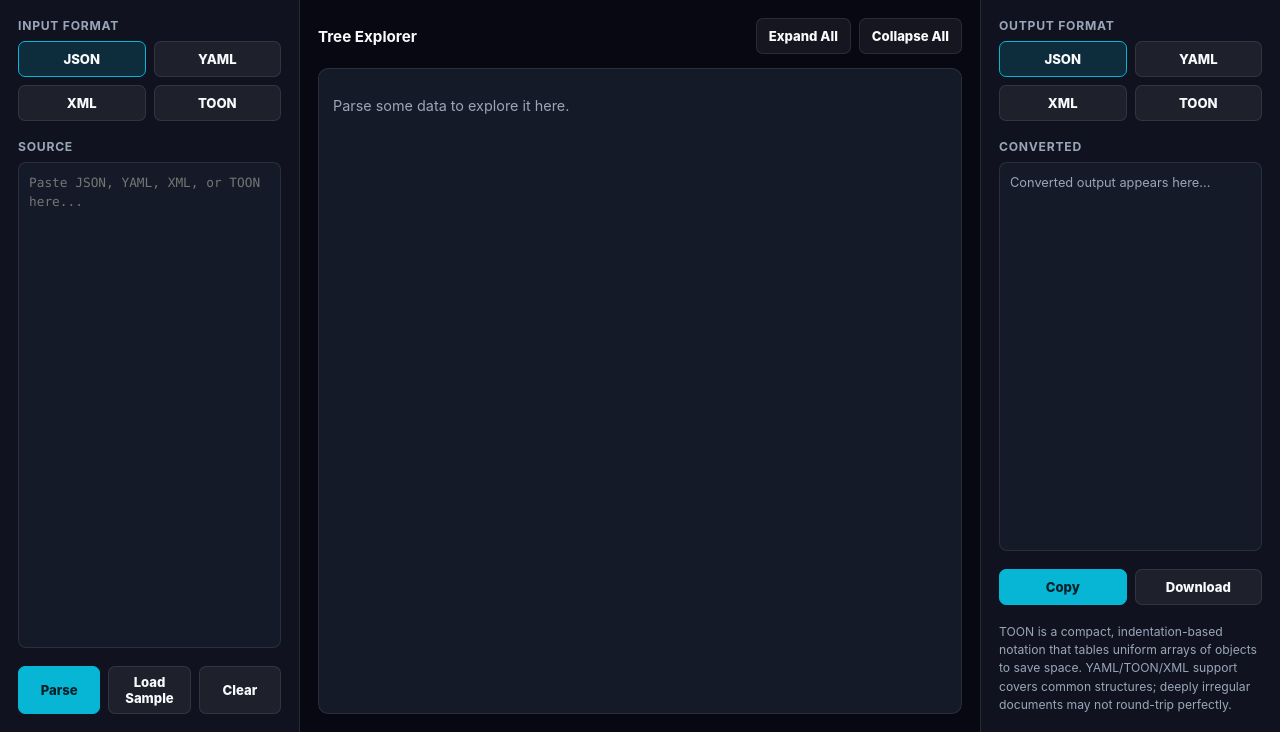
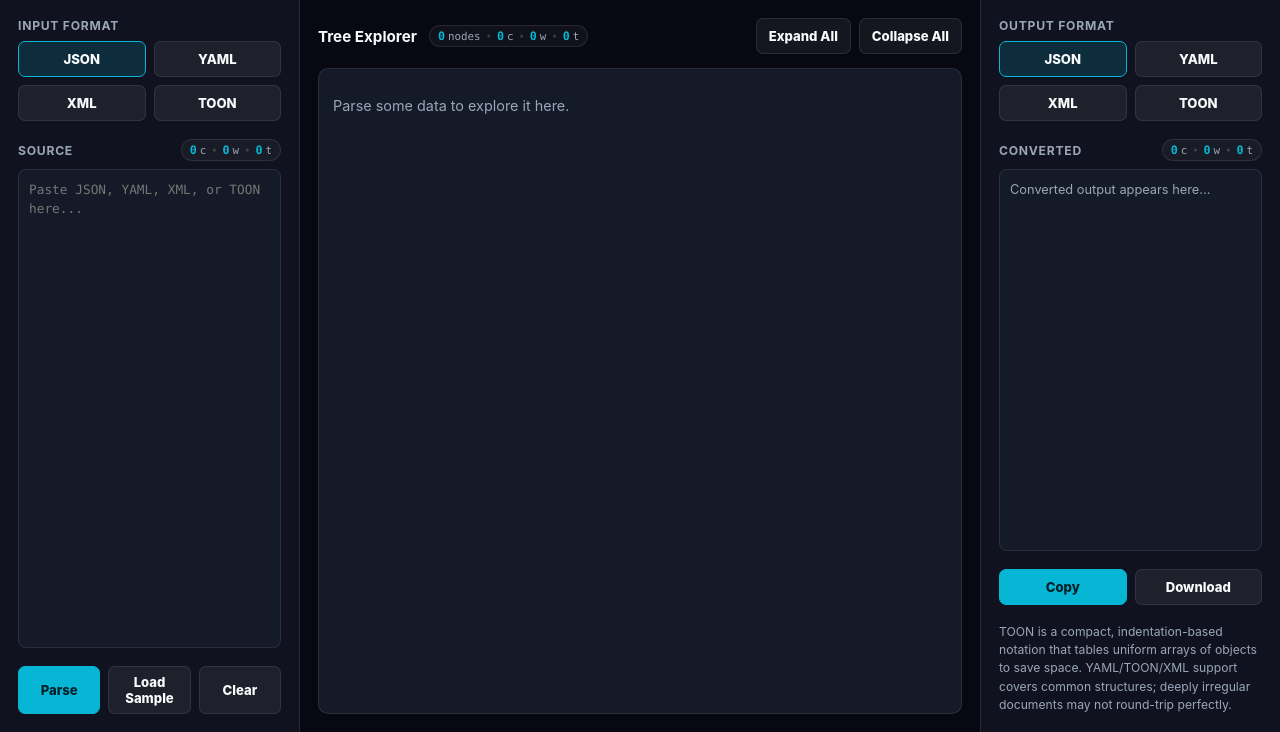
Before and after one commit to Echoshard/UtilityHub, a PHP site: page /datastudio/index.html in a window 1280 px wide. Shown: the part 68-800 px from the top of the page. Run offline with PHP 8.4, Linux system fonts and the light colour scheme.

Commit message:
Fixed issue

```diff
--- a/datastudio/app.js
+++ b/datastudio/app.js
@@ -13,11 +13,98 @@ const treeContainer = document.getElementById('treeContainer');
 const copyOutputBtn = document.getElementById('copyOutputBtn');
 const downloadOutputBtn = document.getElementById('downloadOutputBtn');
 const errorPill = document.getElementById('errorPill');
+const largeFileBanner = document.getElementById('largeFileBanner');
+
+const inputCharsEl = document.getElementById('inputChars');
+const inputWordsEl = document.getElementById('inputWords');
+const inputTokensEl = document.getElementById('inputTokens');
+
+const treeNodesEl = document.getElementById('treeNodes');
+const treeCharsEl = document.getElementById('treeChars');
+const treeWordsEl = document.getElementById('treeWords');
+const treeTokensEl = document.getElementById('treeTokens');
+
+const outputCharsEl = document.getElementById('outputChars');
+const outputWordsEl = document.getElementById('outputWords');
+const outputTokensEl = document.getElementById('outputTokens');
 
 let currentValue = undefined;
 let inputFormat = 'json';
 let outputFormat = 'json';
 let outputRaw = '';
+
+// ==========================================
+// STATISTICS CALCULATOR (Chars, Words, Tokens, Nodes)
+// ==========================================
+function calculateStats(text) {
+    if (!text) return { chars: 0, words: 0, tokens: 0 };
+    const chars = text.length;
+    const trimmed = text.trim();
+    const words = trimmed ? trimmed.split(/\s+/).length : 0;
+    const matches = text.match(/[\w]+|[^\s\w]/g);
+    let tokens = 0;
+    if (matches) {
+        for (let i = 0; i < matches.length; i++) {
+            tokens += (matches[i].length > 4) ? Math.ceil(matches[i].length / 4) : 1;
+        }
+    }
+    return { chars, words, tokens };
+}
+
+function countNodes(val) {
+    if (val === undefined) return 0;
+    if (val === null || typeof val !== 'object') return 1;
+    let count = 1;
+    if (Array.isArray(val)) {
+        for (let i = 0; i < val.length; i++) {
+            count += countNodes(val[i]);
+        }
+    } else {
+        const keys = Object.keys(val);
+        for (let i = 0; i < keys.length; i++) {
+            count += countNodes(val[keys[i]]);
+        }
+    }
+    return count;
+}
+
+function updateInputStats() {
+    const stats = calculateStats(inputText.value);
+    if (inputCharsEl) inputCharsEl.textContent = stats.chars.toLocaleString();
+    if (inputWordsEl) inputWordsEl.textContent = stats.words.toLocaleString();
+    if (inputTokensEl) inputTokensEl.textContent = stats.tokens.toLocaleString();
+}
+
+function updateTreeStats() {
+    if (currentValue === undefined) {
+        if (treeNodesEl) treeNodesEl.textContent = '0';
+        if (treeCharsEl) treeCharsEl.textContent = '0';
+        if (treeWordsEl) treeWordsEl.textContent = '0';
+        if (treeTokensEl) treeTokensEl.textContent = '0';
+        return;
+    }
+    const nodes = countNodes(currentValue);
+    const jsonStr = JSON.stringify(currentValue);
+    const stats = calculateStats(jsonStr);
+    if (treeNodesEl) treeNodesEl.textContent = nodes.toLocaleString();
+    if (treeCharsEl) treeCharsEl.textContent = stats.chars.toLocaleString();
+    if (treeWordsEl) treeWordsEl.textContent = stats.words.toLocaleString();
+    if (treeTokensEl) treeTokensEl.textContent = stats.tokens.toLocaleString();
+}
+
+function updateOutputStats() {
+    const stats = calculateStats(outputRaw);
+    if (outputCharsEl) outputCharsEl.textContent = stats.chars.toLocaleString();
+    if (outputWordsEl) outputWordsEl.textContent = stats.words.toLocaleString();
+    if (outputTokensEl) outputTokensEl.textContent = stats.tokens.toLocaleString();
+}
+
+function updateAllStats() {
+    updateInputStats();
+    updateTreeStats();
+    updateOutputStats();
+}
+
 
 // ==========================================
 // JSON (native)
@@ -615,8 +702,10 @@ function highlightByFormat(format, text) {
 }
 
 // ==========================================
-// COLLAPSIBLE TREE RENDERER
+// COLLAPSIBLE LAZY TREE RENDERER
 // ==========================================
+const PAGE_SIZE = 100;
+
 function valueClassFor(value) {
     if (value === null) return 'tree-null';
     if (typeof value === 'string') return 'tree-string';
@@ -631,9 +720,10 @@ function formatLeafValue(value) {
     return String(value);
 }
 
-function buildTreeNode(key, value) {
+function buildTreeNode(key, value, isRoot = false) {
     const wrapper = document.createElement('div');
     wrapper.className = 'tree-node';
+    if (isRoot) wrapper.classList.add('tree-root');
 
     const row = document.createElement('div');
     row.className = 'tree-row';
@@ -641,7 +731,7 @@ function buildTreeNode(key, value) {
     const isExpandable = value !== null && typeof value === 'object';
     const toggle = document.createElement('button');
     toggle.className = 'tree-toggle' + (isExpandable ? '' : ' leaf');
-    toggle.textContent = isExpandable ? '▾' : '';
+    toggle.textContent = isExpandable ? (isRoot ? '▾' : '▸') : '';
     row.appendChild(toggle);
 
     if (key !== null) {
@@ -652,6 +742,8 @@ function buildTreeNode(key, value) {
     }
 
     let childrenContainer = null;
+    let isRendered = false;
+    let isCollapsed = !isRoot;
 
     if (isExpandable) {
         const isArray = Array.isArray(value);
@@ -663,9 +755,55 @@ function buildTreeNode(key, value) {
         row.appendChild(metaSpan);
 
         childrenContainer = document.createElement('div');
-        childrenContainer.className = 'tree-children';
-        entries.forEach(([k, v]) => {
-            childrenContainer.appendChild(buildTreeNode(k, v));
+        childrenContainer.className = 'tree-children' + (isCollapsed ? ' collapsed' : '');
+
+        let loadedCount = 0;
+
+        function renderNextChunk() {
+            const nextEntries = entries.slice(loadedCount, loadedCount + PAGE_SIZE);
+            const frag = document.createDocumentFragment();
+            for (const [k, v] of nextEntries) {
+                frag.appendChild(buildTreeNode(k, v, false));
+            }
+            loadedCount += nextEntries.length;
+
+            const oldMore = childrenContainer.querySelector('.tree-load-more');
+            if (oldMore) oldMore.remove();
+
+            childrenContainer.appendChild(frag);
+
+            if (loadedCount < entries.length) {
+                const remaining = entries.length - loadedCount;
+                const loadMoreBtn = document.createElement('button');
+                loadMoreBtn.className = 'tree-load-more';
+                loadMoreBtn.textContent = `+ Load more (${remaining.toLocaleString()} remaining)...`;
+                loadMoreBtn.addEventListener('click', (e) => {
+                    e.stopPropagation();
+                    renderNextChunk();
+                });
+                childrenContainer.appendChild(loadMoreBtn);
+            }
+        }
+
+        if (isRoot) {
+            renderNextChunk();
+            isRendered = true;
+        }
+
+        toggle.addEventListener('click', (e) => {
+            e.stopPropagation();
+            if (!isRendered) {
+                renderNextChunk();
+                isRendered = true;
+            }
+            isCollapsed = !isCollapsed;
+            childrenContainer.classList.toggle('collapsed', isCollapsed);
+            toggle.textContent = isCollapsed ? '▸' : '▾';
+        });
+
+        row.addEventListener('click', (e) => {
+            if (e.target === toggle || e.target.classList.contains('tree-load-more')) return;
+            toggle.click();
         });
     } else {
         const valueSpan = document.createElement('span');
@@ -677,12 +815,6 @@ function buildTreeNode(key, value) {
     wrapper.appendChild(row);
     if (childrenContainer) wrapper.appendChild(childrenContainer);
 
-    toggle.addEventListener('click', () => {
-        if (!childrenContainer) return;
-        const collapsed = childrenContainer.classList.toggle('collapsed');
-        toggle.textContent = collapsed ? '▸' : '▾';
-    });
-
     return wrapper;
 }
 
@@ -692,19 +824,48 @@ function renderTree(value) {
         treeContainer.innerHTML = '<p class="placeholder-text">Parse some data to explore it here.</p>';
         return;
     }
-    const root = buildTreeNode(null, value);
-    root.classList.add('tree-root');
+    const root = buildTreeNode(null, value, true);
     treeContainer.appendChild(root);
 }
 
 expandAllBtn.addEventListener('click', () => {
-    treeContainer.querySelectorAll('.tree-children.collapsed').forEach(el => el.classList.remove('collapsed'));
-    treeContainer.querySelectorAll('.tree-toggle').forEach(t => { if (!t.classList.contains('leaf')) t.textContent = '▾'; });
+    if (currentValue === undefined) return;
+    const totalNodes = countNodes(currentValue);
+    const targetDepth = totalNodes > 500 ? 3 : 50;
+
+    function expandRecursive(container, depth) {
+        if (depth <= 0) return;
+        const nodes = container.querySelectorAll(':scope > .tree-node');
+        nodes.forEach(node => {
+            const toggle = node.querySelector(':scope > .tree-row > .tree-toggle:not(.leaf)');
+            const children = node.querySelector(':scope > .tree-children');
+            if (toggle) {
+                if (children && children.classList.contains('collapsed')) {
+                    toggle.click();
+                }
+                if (children) {
+                    expandRecursive(children, depth - 1);
+                }
+            }
+        });
+    }
+
+    expandRecursive(treeContainer, targetDepth);
 });
 
 collapseAllBtn.addEventListener('click', () => {
-    treeContainer.querySelectorAll('.tree-children').forEach(el => el.classList.add('collapsed'));
-    treeContainer.querySelectorAll('.tree-toggle').forEach(t => { if (!t.classList.contains('leaf')) t.textContent = '▸'; });
+    const containers = treeContainer.querySelectorAll('.tree-children');
+    containers.forEach(c => {
+        if (!c.parentElement.classList.contains('tree-root')) {
+            c.classList.add('collapsed');
+        }
+    });
+    const toggles = treeContainer.querySelectorAll('.tree-toggle:not(.leaf)');
+    toggles.forEach(t => {
+        if (!t.closest('.tree-root > .tree-row')) {
+            t.textContent = '▸';
+        }
+    });
 });
 
 // ==========================================
@@ -723,16 +884,29 @@ function renderOutputCode() {
     if (!outputRaw) {
         outputCode.classList.add('is-empty');
         outputCodeInner.textContent = 'Converted output appears here...';
+        if (largeFileBanner) largeFileBanner.style.display = 'none';
         return;
     }
     outputCode.classList.remove('is-empty');
+
+    const MAX_HIGHLIGHT_SIZE = 100000;
+    if (outputRaw.length > MAX_HIGHLIGHT_SIZE) {
+        if (largeFileBanner) {
+            largeFileBanner.style.display = 'block';
+            largeFileBanner.textContent = `⚡ Fast Mode: Highlighting paused for output >100KB (${(outputRaw.length / 1024).toFixed(1)} KB)`;
+        }
+        outputCodeInner.textContent = outputRaw;
+    } else {
+        if (largeFileBanner) largeFileBanner.style.display = 'none';
         outputCodeInner.innerHTML = highlightByFormat(outputFormat, outputRaw);
+    }
 }
 
 function updateOutput() {
     if (currentValue === undefined) {
         outputRaw = '';
         renderOutputCode();
+        updateOutputStats();
         return;
     }
     try {
@@ -742,6 +916,7 @@ function updateOutput() {
     } catch (e) {
         showError('Convert error: ' + e.message);
     }
+    updateOutputStats();
 }
 
 function doParse() {
@@ -752,8 +927,14 @@ function doParse() {
         outputRaw = '';
         renderOutputCode();
         showError(null);
+        updateAllStats();
         return;
     }
+
+    parseBtn.classList.add('loading');
+    parseBtn.textContent = 'Parsing...';
+
+    setTimeout(() => {
         try {
             currentValue = parseByFormat(inputFormat, text);
             showError(null);
@@ -761,10 +942,18 @@ function doParse() {
             updateOutput();
         } catch (e) {
             showError('Parse error: ' + e.message);
+            updateOutput();
+        } finally {
+            parseBtn.classList.remove('loading');
+            parseBtn.textContent = 'Parse';
+            updateAllStats();
         }
+    }, 15);
 }
 
 parseBtn.addEventListener('click', doParse);
+
+inputText.addEventListener('input', updateInputStats);
 
 document.querySelectorAll('[data-format]').forEach(btn => {
     btn.addEventListener('click', () => {
@@ -790,6 +979,7 @@ clearBtn.addEventListener('click', () => {
     outputRaw = '';
     renderOutputCode();
     showError(null);
+    updateAllStats();
 });
 
 copyOutputBtn.addEventListener('click', () => {
@@ -878,3 +1068,4 @@ inputText.addEventListener('drop', (e) => {
 // INIT
 // ==========================================
 renderOutputCode();
+updateAllStats();
--- a/datastudio/index.html
+++ b/datastudio/index.html
@@ -37,7 +37,16 @@
                 </section>
 
                 <section class="grow">
-                    <h2>Source</h2>
+                    <div class="panel-section-header">
+                        <h2>Source</h2>
+                        <div class="stats-badge" id="inputStats" title="Input document statistics">
+                            <span class="stat-item" title="Characters"><span class="stat-num" id="inputChars">0</span> <span class="stat-unit">c</span></span>
+                            <span class="stat-divider">•</span>
+                            <span class="stat-item" title="Words"><span class="stat-num" id="inputWords">0</span> <span class="stat-unit">w</span></span>
+                            <span class="stat-divider">•</span>
+                            <span class="stat-item" title="Tokens"><span class="stat-num" id="inputTokens">0</span> <span class="stat-unit">t</span></span>
+                        </div>
+                    </div>
                     <textarea id="inputText" spellcheck="false" placeholder="Paste JSON, YAML, XML, or TOON here..."></textarea>
                 </section>
 
@@ -52,7 +61,18 @@
 
             <section class="tree-stage">
                 <div class="tree-toolbar">
-                    <h2>Tree Explorer</h2>
+                    <div class="tree-header-group">
+                        <h2>Tree Explorer</h2>
+                        <div class="stats-badge" id="treeStats" title="Parsed tree statistics">
+                            <span class="stat-item" title="Nodes"><span class="stat-num" id="treeNodes">0</span> <span class="stat-unit">nodes</span></span>
+                            <span class="stat-divider">•</span>
+                            <span class="stat-item" title="Characters"><span class="stat-num" id="treeChars">0</span> <span class="stat-unit">c</span></span>
+                            <span class="stat-divider">•</span>
+                            <span class="stat-item" title="Words"><span class="stat-num" id="treeWords">0</span> <span class="stat-unit">w</span></span>
+                            <span class="stat-divider">•</span>
+                            <span class="stat-item" title="Tokens"><span class="stat-num" id="treeTokens">0</span> <span class="stat-unit">t</span></span>
+                        </div>
+                    </div>
                     <div class="button-row">
                         <button class="button" id="expandAllBtn">Expand All</button>
                         <button class="button" id="collapseAllBtn">Collapse All</button>
@@ -75,8 +95,20 @@
                 </section>
 
                 <section class="grow">
-                    <h2>Converted</h2>
-                    <pre class="code-view" id="outputCode"><code id="outputCodeInner">Converted output appears here...</code></pre>
+                    <div class="panel-section-header">
+                        <h2>Converted</h2>
+                        <div class="stats-badge" id="outputStats" title="Converted output statistics">
+                            <span class="stat-item" title="Characters"><span class="stat-num" id="outputChars">0</span> <span class="stat-unit">c</span></span>
+                            <span class="stat-divider">•</span>
+                            <span class="stat-item" title="Words"><span class="stat-num" id="outputWords">0</span> <span class="stat-unit">w</span></span>
+                            <span class="stat-divider">•</span>
+                            <span class="stat-item" title="Tokens"><span class="stat-num" id="outputTokens">0</span> <span class="stat-unit">t</span></span>
+                        </div>
+                    </div>
+                    <div class="output-container">
+                        <div class="large-file-banner" id="largeFileBanner" style="display:none;"></div>
+                        <pre class="code-view" id="outputCode"><code id="outputCodeInner">Converted output appears here...</code></pre>
+                    </div>
                 </section>
 
                 <section>
--- a/datastudio/style.css
+++ b/datastudio/style.css
@@ -365,6 +365,118 @@ svg {
     display: none;
 }
 
+/* ==========================================
+   STATS BADGES & PANELS LAYOUT
+   ========================================== */
+.panel-section-header {
+    display: flex;
+    align-items: center;
+    justify-content: space-between;
+    gap: 8px;
+}
+
+.tree-header-group {
+    display: flex;
+    align-items: center;
+    gap: 12px;
+    flex-wrap: wrap;
+}
+
+.stats-badge {
+    display: inline-flex;
+    align-items: center;
+    gap: 5px;
+    background: rgba(255, 255, 255, 0.04);
+    border: 1px solid var(--border);
+    padding: 3px 8px;
+    border-radius: 12px;
+    font-size: 0.73rem;
+    font-family: var(--font-mono);
+    color: var(--muted);
+    user-select: none;
+}
+
+.stat-item {
+    display: inline-flex;
+    align-items: center;
+    gap: 3px;
+}
+
+.stat-num {
+    color: var(--accent);
+    font-weight: 700;
+}
+
+.stat-unit {
+    color: var(--muted);
+    font-size: 0.68rem;
+}
+
+.stat-divider {
+    color: rgba(255, 255, 255, 0.18);
+    font-size: 0.65rem;
+}
+
+/* ==========================================
+   TREE EXPLORER LOAD MORE & ROW INTERACTIONS
+   ========================================== */
+.tree-row {
+    cursor: pointer;
+    border-radius: 4px;
+    transition: background 0.15s ease;
+}
+
+.tree-row:hover {
+    background: rgba(255, 255, 255, 0.04);
+}
+
+.tree-load-more {
+    display: inline-block;
+    margin: 4px 0 4px 18px;
+    padding: 4px 10px;
+    background: rgba(6, 182, 212, 0.1);
+    border: 1px dashed var(--accent);
+    border-radius: 5px;
+    color: var(--accent);
+    font-size: 0.74rem;
+    font-family: var(--font-mono);
+    cursor: pointer;
+    transition: background 0.2s ease, border-color 0.2s ease;
+}
+
+.tree-load-more:hover {
+    background: rgba(6, 182, 212, 0.22);
+    border-style: solid;
+}
+
+/* ==========================================
+   OUTPUT CONTAINER & LARGE FILE BANNER
+   ========================================== */
+.output-container {
+    flex: 1;
+    display: flex;
+    flex-direction: column;
+    min-height: 0;
+    gap: 6px;
+}
+
+.large-file-banner {
+    background: rgba(245, 158, 11, 0.12);
+    border: 1px solid rgba(245, 158, 11, 0.3);
+    color: #fbbf24;
+    padding: 6px 12px;
+    border-radius: 6px;
+    font-size: 0.75rem;
+    font-weight: 600;
+    font-family: var(--font);
+    line-height: 1.4;
+}
+
+.button.loading {
+    opacity: 0.7;
+    cursor: wait;
+}
+
 @media (max-width: 900px) {
     .workspace {
         grid-template-columns: 1fr;
```
Lines whose indentation alone changed are shown as unchanged.
